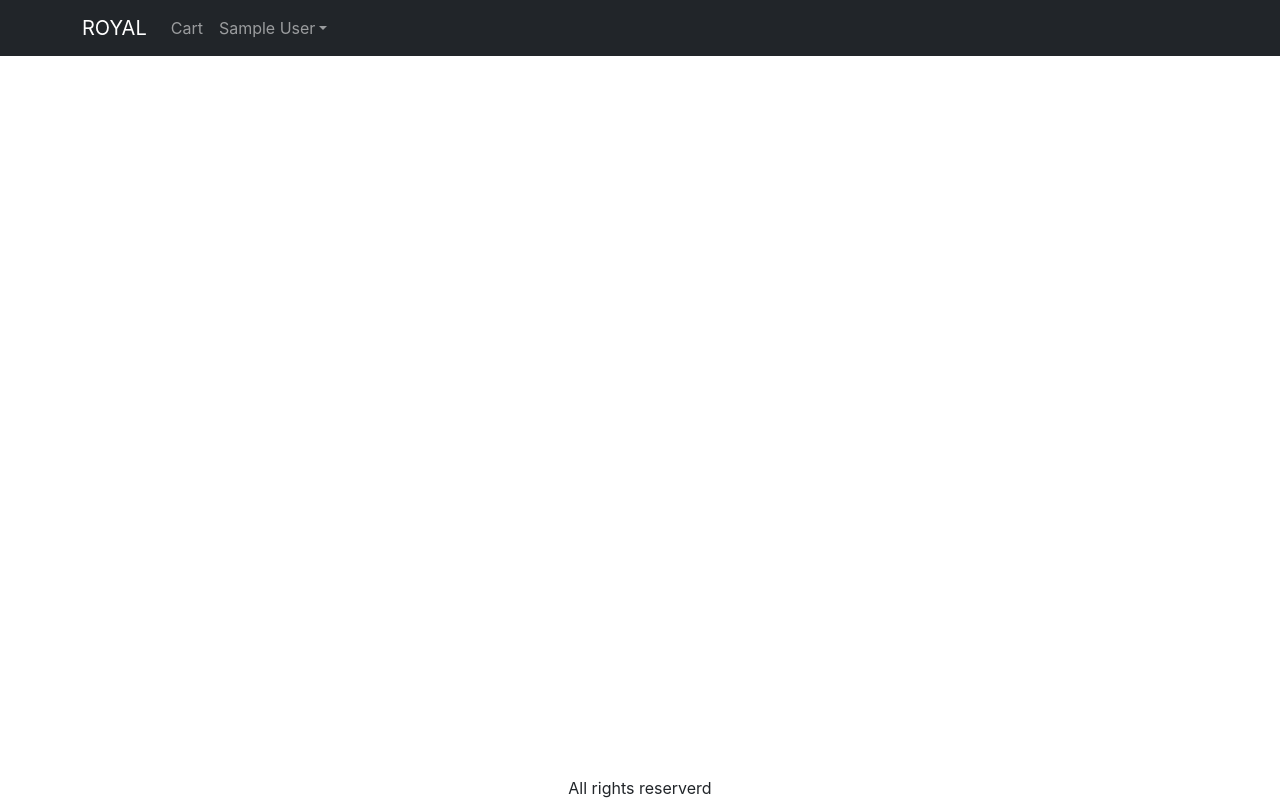
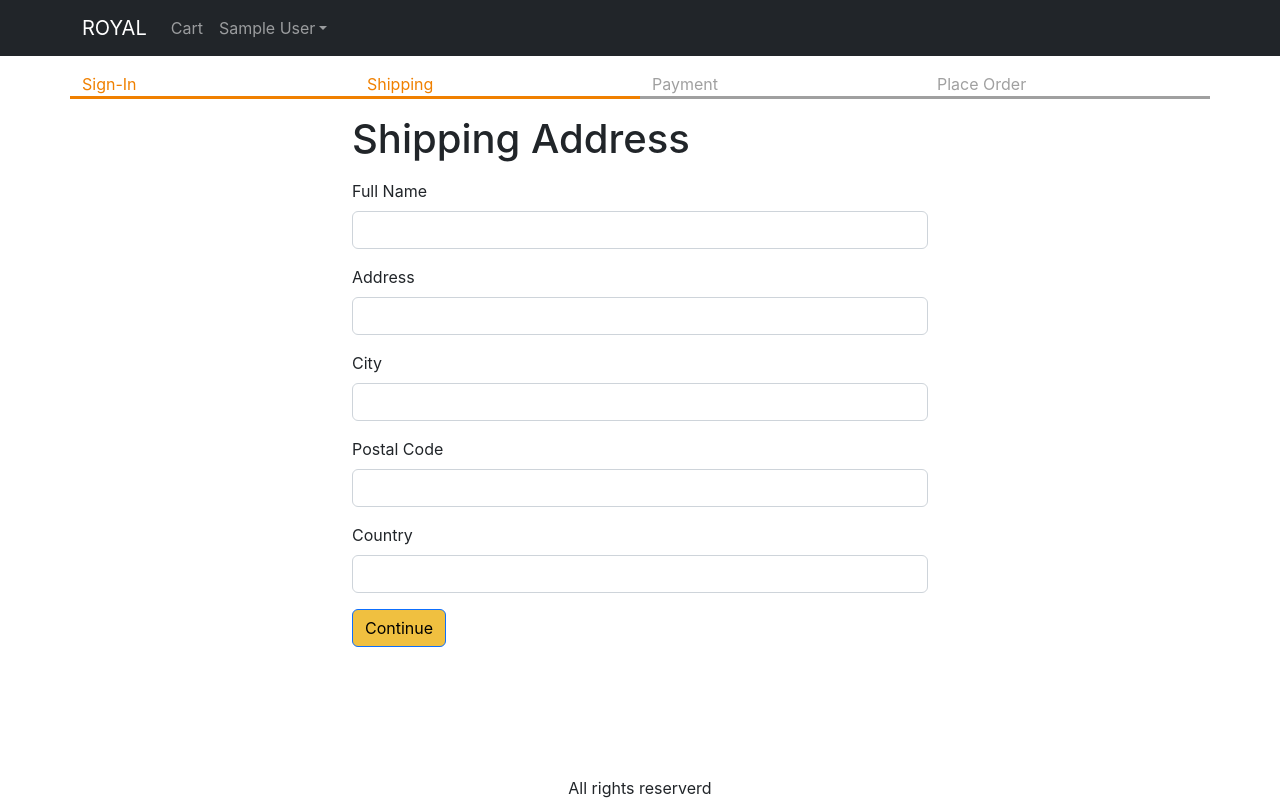
Before and after one commit to trshimpi/e-commerce, a React (Create React App) app in the folder frontend/: page /shipping in a window 1280 px wide. Built offline with nearby package versions, Linux system fonts and the light colour scheme; sample sign-in values are in the browser's storage.

Commit message:
added shippingaddress page along with checkoutsteps component

```diff
--- a/frontend/src/App.js
+++ b/frontend/src/App.js
@@ -13,6 +13,7 @@
 import CartPage from "./pages/CartPage";
 import SignInPage from "./pages/SignInPage";
 import NavDropdown from "react-bootstrap/NavDropdown";
+import ShippingAddressPage from "./pages/ShippingAddressPage";
 
 function App() {
   const { state, dispatch: ctxDispatch } = useContext(Store);
@@ -21,6 +22,7 @@
   const signoutHandler = () => {
     ctxDispatch({ type: "USER_SIGNOUT" });
     localStorage.removeItem("userInfo");
+    localStorage.removeItem("shippingAddress");
   };
   return (
     <BrowserRouter>
@@ -74,6 +76,7 @@
               <Route path="/" element={<Home />} />
               <Route path="/product/:slug" element={<ProductPage />} />
               <Route path="/signin" element={<SignInPage />} />
+              <Route path="/shipping" element={<ShippingAddressPage />} />
               <Route path="/cart" element={<CartPage />} />
             </Routes>
           </Container>
--- /dev/null
+++ b/frontend/src/components/CheckoutSteps.jsx
@@ -0,0 +1,14 @@
+import React from "react";
+import Row from "react-bootstrap/Row";
+import Col from "react-bootstrap/Col";
+
+export default function CheckoutSteps(props) {
+  return (
+    <Row className="checkout-steps">
+      <Col className={props.step1 ? "active" : ""}>Sign-In</Col>
+      <Col className={props.step2 ? "active" : ""}>Shipping</Col>
+      <Col className={props.step3 ? "active" : ""}>Payment</Col>
+      <Col className={props.step4 ? "active" : ""}>Place Order</Col>
+    </Row>
+  );
+}
--- a/frontend/src/index.css
+++ b/frontend/src/index.css
@@ -53,3 +53,12 @@
 .small-container {
   max-width: 600px;
 }
+
+.checkout-steps > div {
+  border-bottom: 0.2rem solid #a0a0a0;
+  color: #a0a0a0;
+}
+.checkout-steps > div.active {
+  border-bottom: 0.2rem solid #f08000;
+  color: #f08000;
+}
--- /dev/null
+++ b/frontend/src/pages/ShippingAddressPage.jsx
@@ -0,0 +1,111 @@
+import React, { useContext, useEffect, useState } from "react";
+import { Helmet } from "react-helmet-async";
+import Form from "react-bootstrap/Form";
+import Button from "react-bootstrap/Button";
+import { useNavigate } from "react-router-dom";
+import { Store } from "../store";
+import CheckoutSteps from "../components/CheckoutSteps";
+
+export default function ShippingAddressScreen() {
+  const navigate = useNavigate();
+  const { state, dispatch: ctxDispatch } = useContext(Store);
+  const {
+    userInfo,
+    cart: { shippingAddress },
+  } = state;
+  const [fullName, setFullName] = useState(shippingAddress.fullName || "");
+  const [address, setAddress] = useState(shippingAddress.address || "");
+  const [city, setCity] = useState(shippingAddress.city || "");
+  const [postalCode, setPostalCode] = useState(
+    shippingAddress.postalCode || ""
+  );
+  useEffect(() => {
+    if (!userInfo) {
+      navigate("/signin?redirect=/shipping");
+    }
+  }, [userInfo, navigate]);
+  const [country, setCountry] = useState(shippingAddress.country || "");
+  const submitHandler = (e) => {
+    e.preventDefault();
+    ctxDispatch({
+      type: "SAVE_SHIPPING_ADDRESS",
+      payload: {
+        fullName,
+        address,
+        city,
+        postalCode,
+        country,
+      },
+    });
+    localStorage.setItem(
+      "shippingAddress",
+      JSON.stringify({
+        fullName,
+        address,
+        city,
+        postalCode,
+        country,
+      })
+    );
+    navigate("/payment");
+  };
+  return (
+    <div>
+      <Helmet>
+        <title>Shipping Address</title>
+      </Helmet>
+
+      <CheckoutSteps step1 step2></CheckoutSteps>
+      <div className="container small-container">
+        <h1 className="my-3">Shipping Address</h1>
+        <Form onSubmit={submitHandler}>
+          <Form.Group className="mb-3" controlId="fullName">
+            <Form.Label>Full Name</Form.Label>
+            <Form.Control
+              value={fullName}
+              onChange={(e) => setFullName(e.target.value)}
+              required
+            />
+          </Form.Group>
+          <Form.Group className="mb-3" controlId="address">
+            <Form.Label>Address</Form.Label>
+            <Form.Control
+              value={address}
+              onChange={(e) => setAddress(e.target.value)}
+              required
+            />
+          </Form.Group>
+          <Form.Group className="mb-3" controlId="city">
+            <Form.Label>City</Form.Label>
+            <Form.Control
+              value={city}
+              onChange={(e) => setCity(e.target.value)}
+              required
+            />
+          </Form.Group>
+          <Form.Group className="mb-3" controlId="postalCode">
+            <Form.Label>Postal Code</Form.Label>
+            <Form.Control
+              value={postalCode}
+              onChange={(e) => setPostalCode(e.target.value)}
+              required
+            />
+          </Form.Group>
+          <Form.Group className="mb-3" controlId="country">
+            <Form.Label>Country</Form.Label>
+            <Form.Control
+              value={country}
+              onChange={(e) => setCountry(e.target.value)}
+              required
+            />
+          </Form.Group>
+          <div className="mb-3">
+            <Button variant="primary" type="submit">
+              Continue
+            </Button>
+          </div>
+        </Form>
+      </div>
+    </div>
+  );
+}
--- a/frontend/src/store.js
+++ b/frontend/src/store.js
@@ -7,6 +7,9 @@
     ? JSON.parse(localStorage.getItem("userInfo"))
     : null,
   cart: {
+    shippingAddress: localStorage.getItem("shippingAddress")
+      ? JSON.parse(localStorage.getItem("shippingAddress"))
+      : {},
     cartItems: localStorage.getItem("cartItems")
       ? JSON.parse(localStorage.getItem("cartItems"))
       : [],
@@ -38,7 +41,22 @@
     case "USER_SIGNIN":
       return { ...state, userInfo: action.payload };
     case "USER_SIGNOUT":
-      return { ...state, userInfo: null };
+      return {
+        ...state,
+        userInfo: null,
+        cart: {
+          cartItems: [],
+          shippingAddress: {},
+        },
+      };
+    case "SAVE_SHIPPING_ADDRESS":
+      return {
+        ...state,
+        cart: {
+          ...state.cart,
+          shippingAddress: action.payload,
+        },
+      };
     default:
       return state;
   }
```
